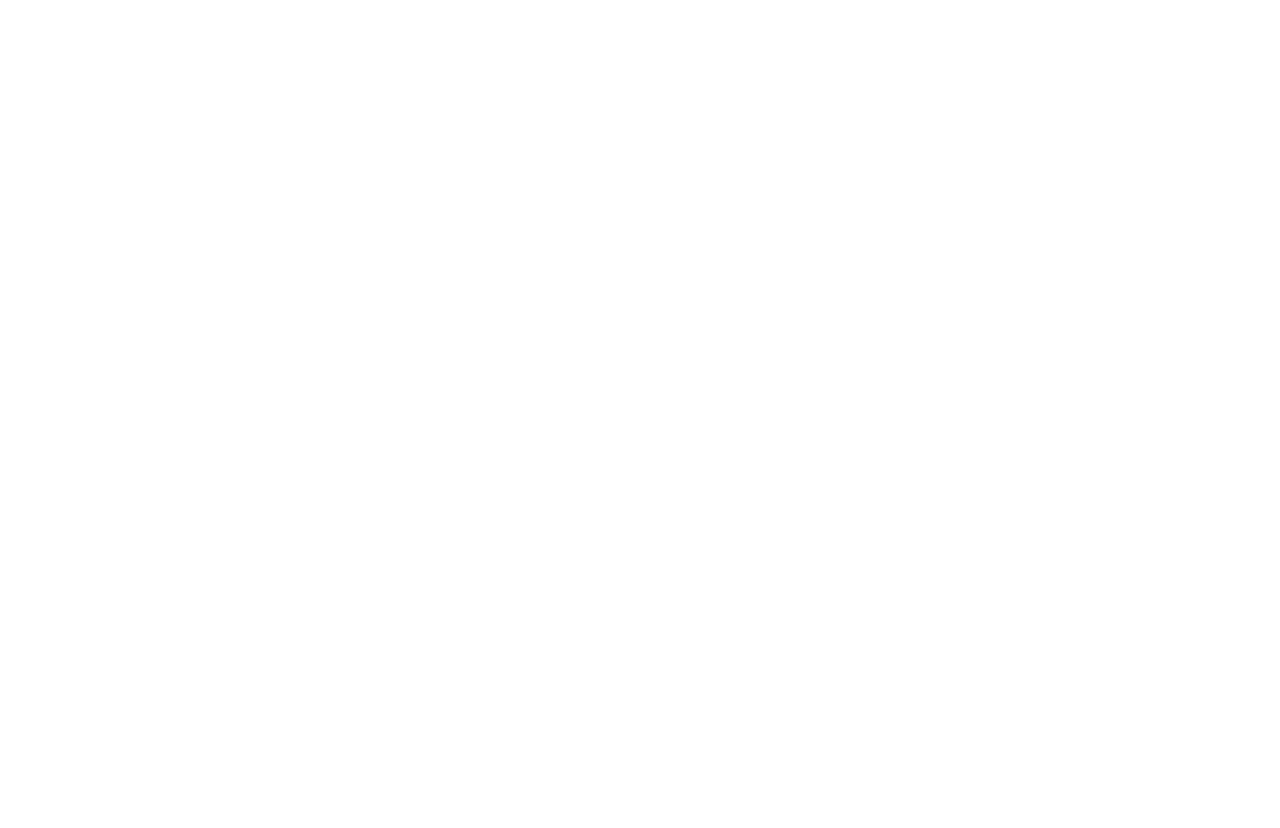
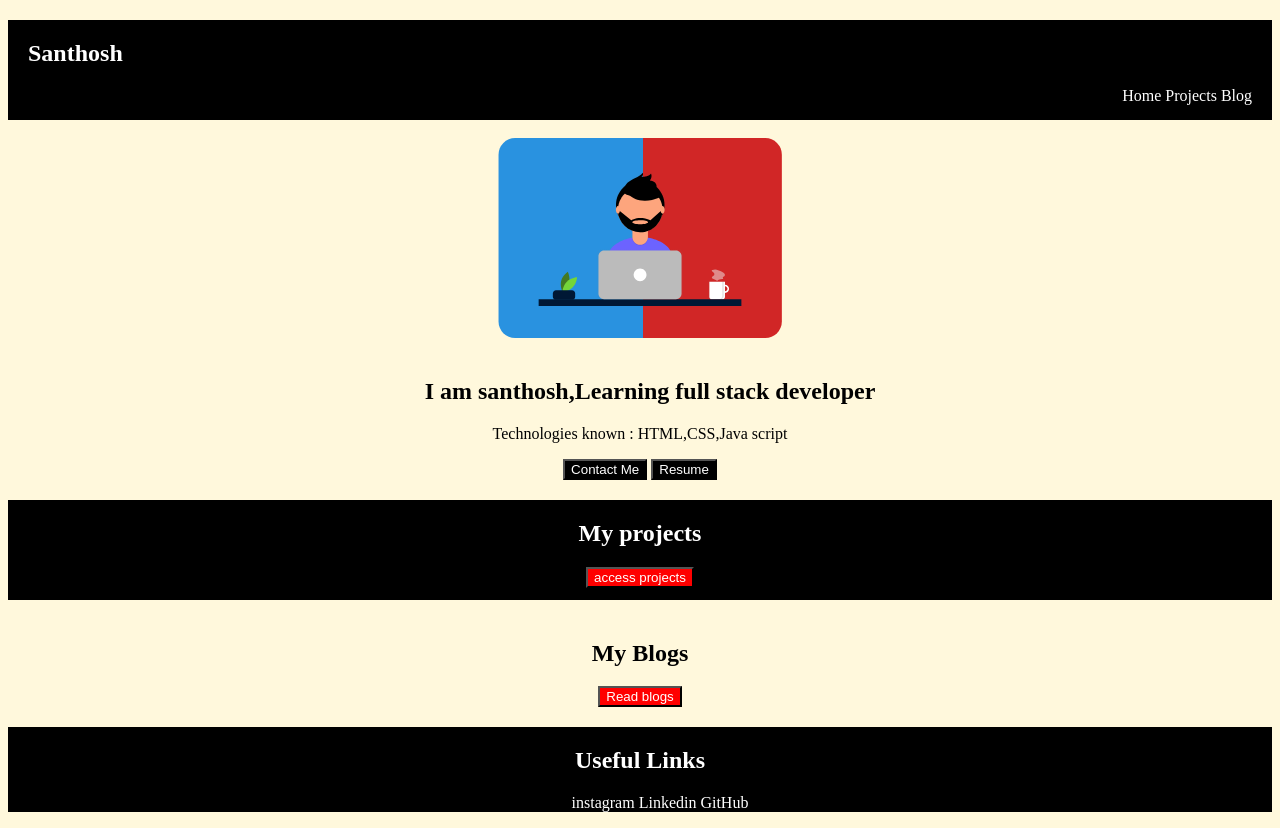
Before and after one commit to santhoshT456/Portfolio, a plain HTML site: page index.html in a window 1280 px wide. Before the commit the page ends 800 px from the top, so only its background shows below. Drawn offline with Linux system fonts and the light colour scheme.

Commit message:
add access projects.html

```diff
--- a/index.html
+++ b/index.html
@@ -5,9 +5,72 @@
   <meta http-equiv="X-UA-Compatible" content="IE=edge">
   <meta name="viewport" content="width=device-width, initial-scale=1.0">
   <title>Santhosh Portfolio</title>
-  <link rel="stylesheet" href="./">
-</head>
+  <link rel="stylesheet" href="./styles/styles.css">
+  </head>
 <body>
+  <header>
+    <section>
+      <div class="section title">
+        <h1>Santhosh</h1>
+        </div>
+        <ul>
+          <li class="hpb">
+            <a href="Home">Home</a>
+            <a href="Projects">Projects</a>
+            <a href="Blog">Blog</a>
+          </li>
+        </ul>
+</section>
+</header>
+<br />
+   <img src="./fullstack.svg" alt="fullstack" class="center">
+   <section>
+     <div>
+       <h1 class="name">I am santhosh,Learning full stack developer</h1>
+     </div>
+
+      <p class="description">
+        Technologies known : HTML,CSS,Java script
+      </p>
+      <div class="btn-container">
+        <button class="btn-color"> Contact Me</button>
+        <button class="btn1-color"> Resume</button>
+      </div>
+      </section>
+   <section class="first">
+     <div class="btn-star">
+          <h2>My projects</h2>
+          <button class="pro"><a href="./access projects.html">access projects</a></button>
+
+        </div>
+</section>
+<section>
+  <div class="btn-unique">
+    <h2 class="Blogging">My Blogs</h2>
+    <button class="Blogging-button"><a href="./read blogs.html">Read blogs</a></button>
+</div>
+</section>
+<footer class="last">
+  <section>
+    <div>
+      <h2>Useful Links</h2>
+      <ul class="final">
+      <a href="https://www.instagram.com">instagram</a>
+      <a href="https://linkedin.com">Linkedin</a>
+      <a href="https://GitHub.com">GitHub</a> </ul>
+    </div>
+  </section>
+
+</footer>
+
+
+
+
+
+      </section>
+
+    </div>
+
 
 </body>
 </html>
--- /dev/null
+++ b/styles/styles.css
@@ -0,0 +1,113 @@
+h1{
+  text-align: left;
+  color:white;
+  padding-top: 20px;
+  padding-left: 20px;
+}
+h2{
+  text-align: center;
+  padding-top: 20px;
+  color: white;
+}
+
+#header ul li{
+list-style: none;
+position: absolute;
+text-decoration: none;
+}
+
+header{
+  background-color: black;
+  height: 100px;
+}
+
+
+
+.description{
+  text-align: center;
+}
+
+img{
+width: 100px ;
+height: 200px;
+align-items: center;
+}
+
+.center{
+  display: block;
+  margin-left: auto  ;
+  margin-right: auto;
+  width: 50%;
+}
+
+.btn-container{
+  text-align: center;
+}
+
+.btn-color{
+  background-color: black;
+  color: white;
+}
+.btn1-color{
+  background-color: black;
+  color: white;
+}
+.first{
+  background-color: black;
+}
+
+.btn-star{
+  text-align: center;
+  height: 100px;
+
+}
+.btn-unique{
+  text-align: center;
+}
+.last{
+  background-color:black;
+  size: 100px;
+}
+
+a{
+  color:white;
+  text-decoration: none;
+
+}
+
+ul {
+  text-align: center;
+}
+:root{
+  color: rgb(0, 0, 0);
+}
+.pro{
+  background-color: red;
+  color: whitesmoke;
+}
+.Blogging{
+  color: black;
+}
+.Blogging-button{
+  background-color: red;
+  color:whitesmoke ;
+}
+.name{
+  color: black;
+  text-align: center;
+
+}
+.hpb{
+  text-align: right;
+  padding-right: 20px;
+  padding-bottom: 100px;
+
+}
+
+body{
+  background-color:cornsilk;
+}
+
+.final{
+  justify-content: space-between;
+}
```
Also changed, not shown: access projects.html (added, +14 -0 lines), read blogs.html (added, +12 -0 lines), fullstack.svg (added), web.jpg (added), 1 other file.
